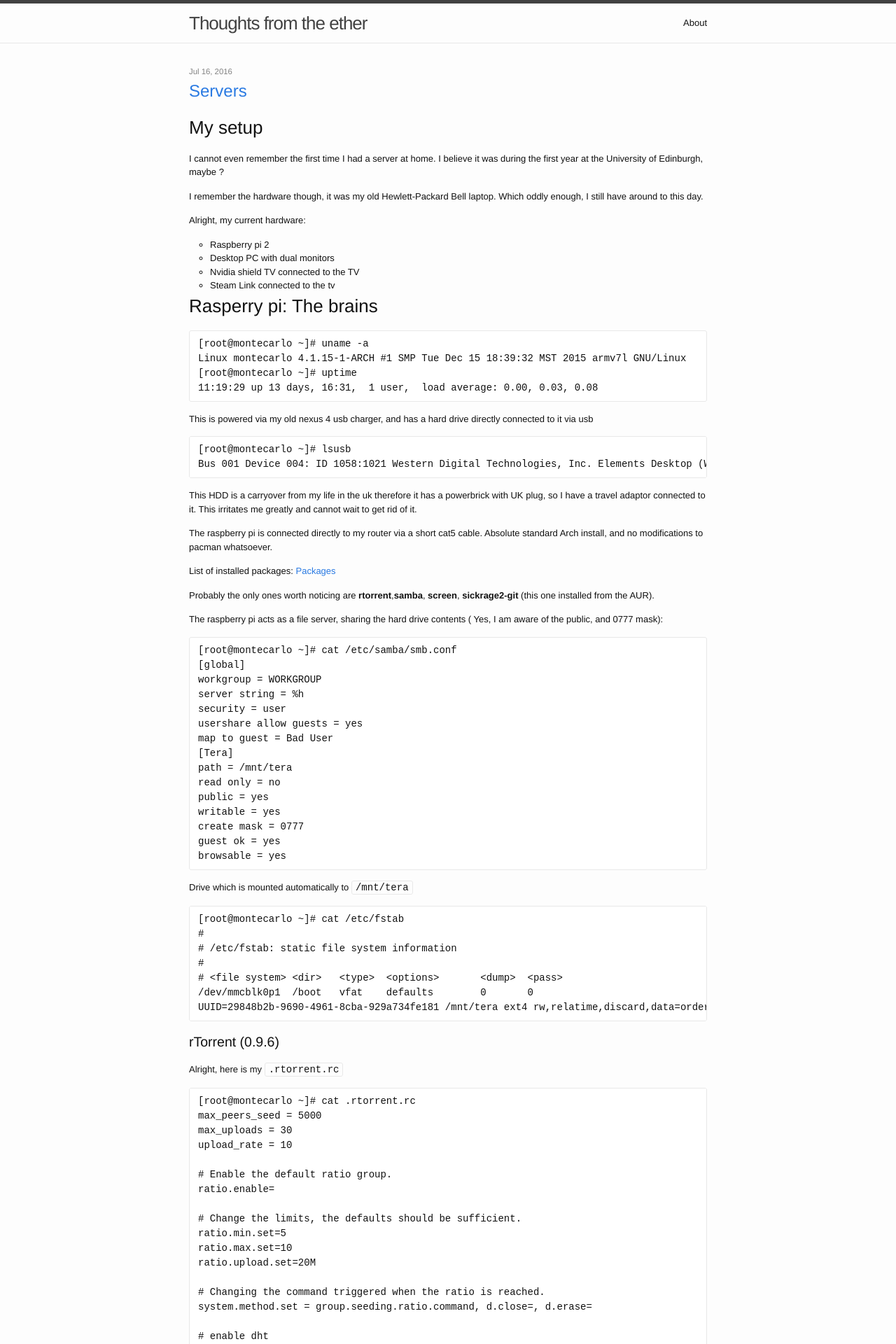
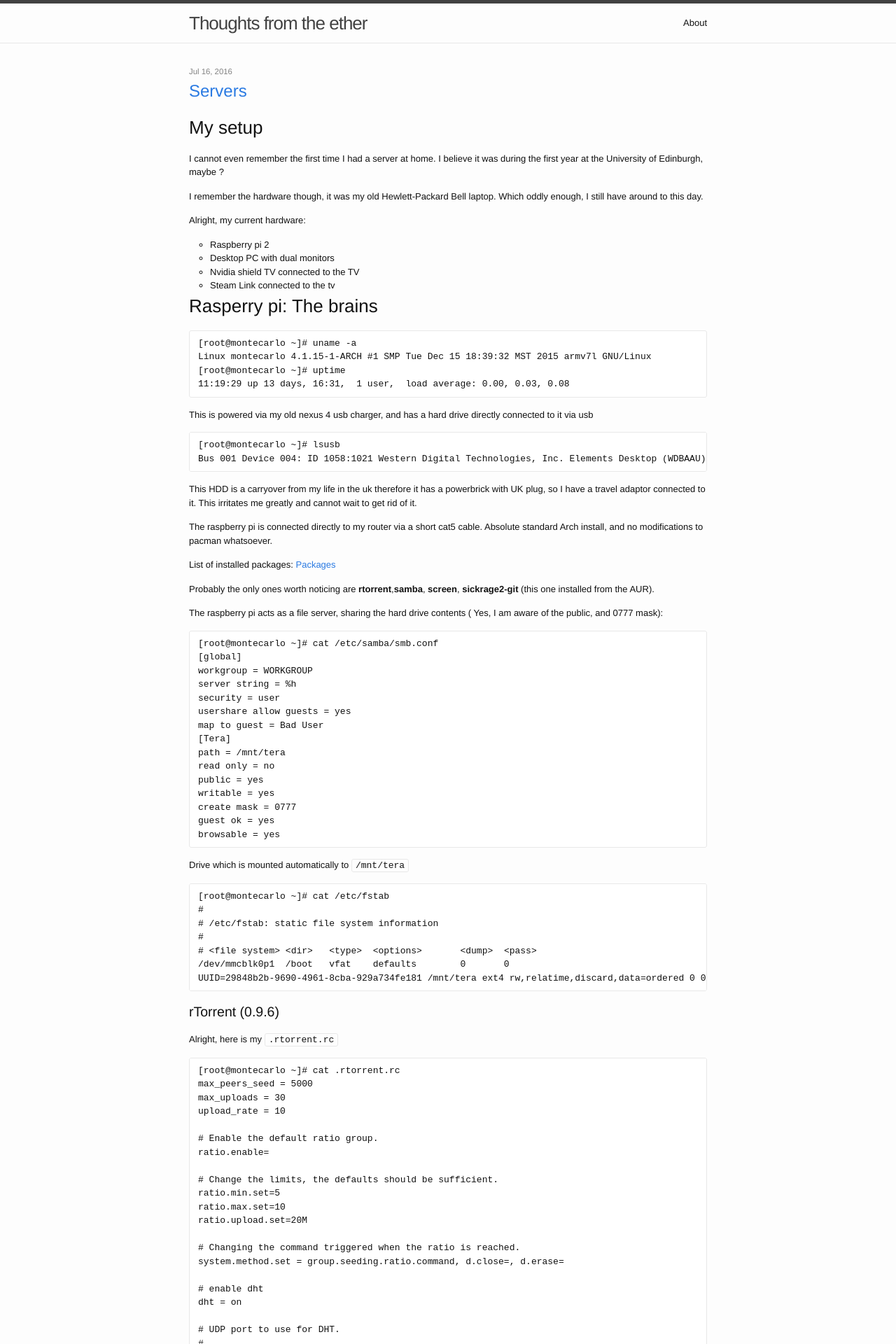
Before and after one commit to markitoxs/markitoxs.github.com, a Jekyll site: the page built from index.html, in a window 1280 px wide. Shown: the top 1920 px of the page at 70% size. Built offline with Jekyll 4.4.1, drawn with Linux system fonts in a browser that asks for light colours.

Commit message:
changed code font size

```diff
--- a/_sass/_base.scss
+++ b/_sass/_base.scss
@@ -127,7 +127,7 @@ blockquote {
  */
 pre,
 code {
-    font-size: 14px;
+    font-size: 13px;
     border: 1px solid $grey-color-light;
     border-radius: 3px;
 }
```
